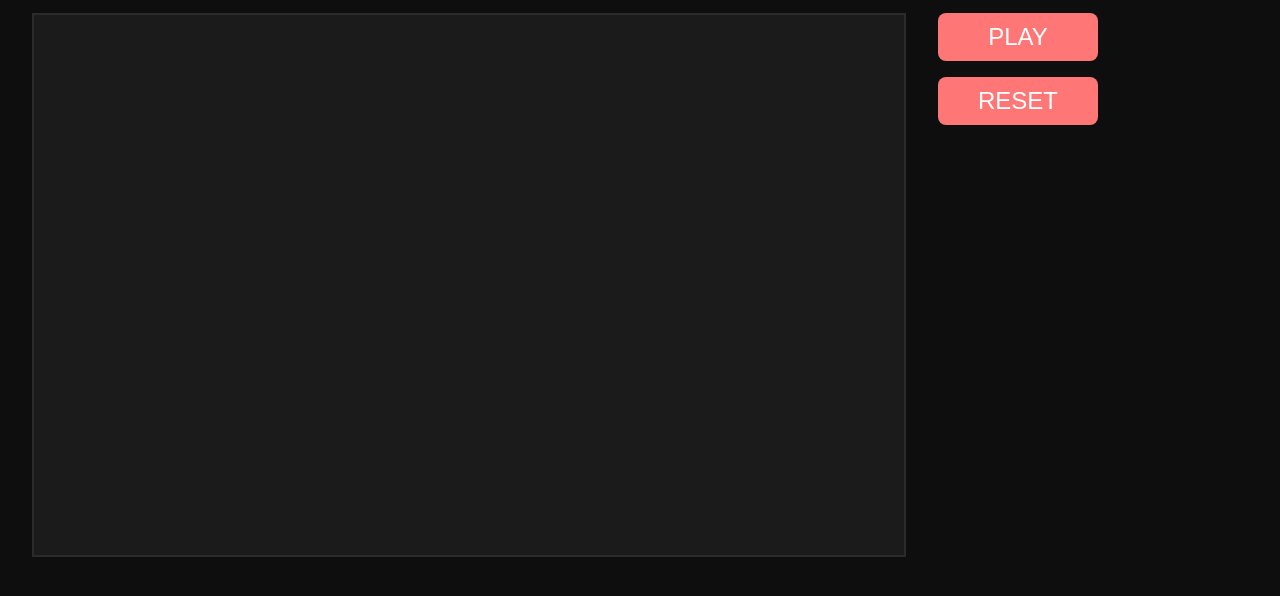
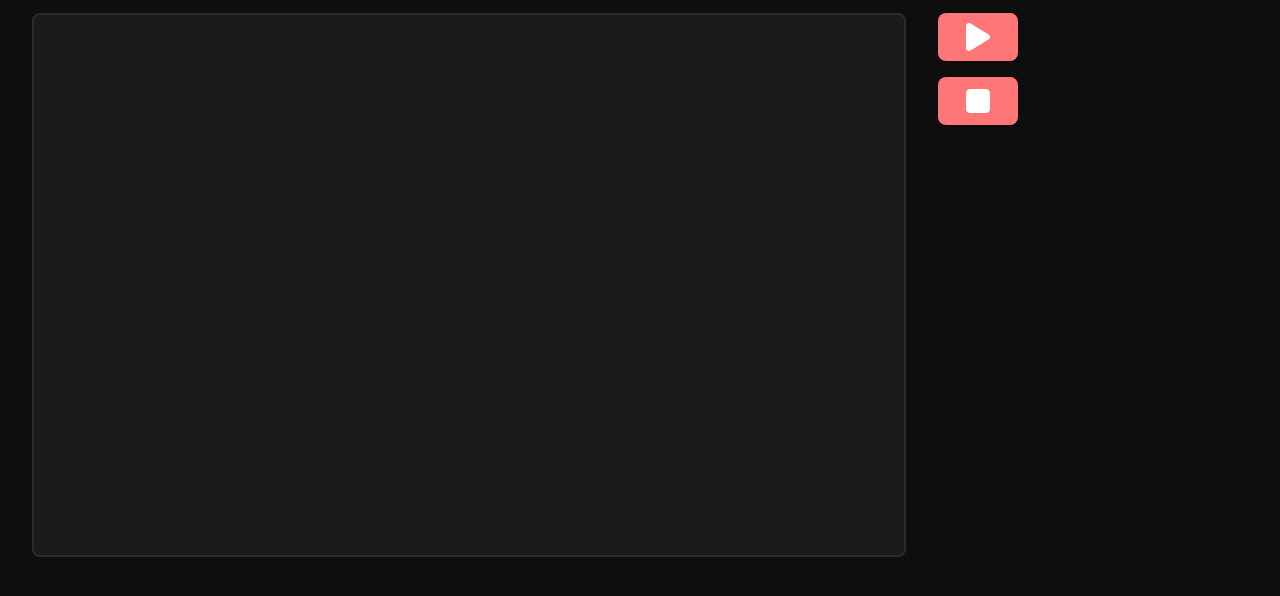
Before and after one commit to dmutr06/gofc, a website built with Vite: page index.html in a window 1280 px wide. Shown: the part 64-660 px from the top of the page. Built offline with nearby package versions, Linux system fonts and the light colour scheme.

Commit message:
some visual improvements

```diff
--- a/index.html
+++ b/index.html
@@ -11,8 +11,8 @@
     <div class="wrapper">
       <canvas id="screen" width="0" height="0"></canvas>
       <div class="control-panel">
-        <button class="control-btn" id="play">Play</button>
-        <button class="control-btn" id="reset">Reset</button>
+        <button class="control-btn" id="play"><img src="../src/icons/play.svg" alt="play" /></button>
+        <button class="control-btn" id="stop"><img src="../src/icons/stop.svg" alt="stop" /></button>
       </div>
     </div>
     <script type="module" src="/src/main.ts"></script>
--- a/src/main.ts
+++ b/src/main.ts
@@ -1,4 +1,6 @@
 import "./style.css";
+import pauseIcon from "./icons/pause.svg";
+import playIcon from "./icons/play.svg";
 
 window.addEventListener("DOMContentLoaded", main);
 const BASE_SIZE = 30;
@@ -15,7 +17,7 @@ function main(): void {
 	const screen = document.querySelector("#screen") as HTMLCanvasElement;
 	setCanvas(screen);
 	const playBtn = document.querySelector("#play") as HTMLButtonElement;
-	const resetBtn = document.querySelector("#reset") as HTMLButtonElement;
+	const stopBtn = document.querySelector("#stop") as HTMLButtonElement;
 	let cells = Array<number[] | null>(screen.width / size).fill(null).map(() => Array<number>(screen.height / size).fill(0));
 	let playing = false;
 
@@ -28,7 +30,7 @@ function main(): void {
 	}
 
 	if (!playBtn) {
-		throw new Error("No reset btn :(");
+		throw new Error("No stop btn :(");
 	}
 
 	function render() {
@@ -78,6 +80,17 @@ function main(): void {
 		}));
 	}
 
+	function updatePlayBtn(): void {
+		if (playing) {
+			playBtn.classList.add("playing");
+			playBtn.innerHTML = `<img src=${pauseIcon} />`;
+		} else {
+			playBtn.classList.remove("playing");
+			playBtn.innerHTML = `<img src=${playIcon} />`;
+		}
+
+	}
+
 	screen.addEventListener("mousedown", e => {
 		const x = e.offsetX;
 		const y = e.offsetY;
@@ -95,16 +108,14 @@ function main(): void {
 
 	playBtn.addEventListener("click", () => {
 		playing = !playing;
-		playBtn.classList.toggle("playing");
-		playBtn.textContent = playing ? "Pause" : "Play";
+		updatePlayBtn();
 	});
 
-	resetBtn.addEventListener("click", () => {
+	stopBtn.addEventListener("click", () => {
 		setCanvas(screen);
 		cells = initCells();
 		playing = false;
-		playBtn.classList.remove("playing");
-		playBtn.textContent = "Play";
+		updatePlayBtn();
 	});
 
 	window.addEventListener("resize", () => {
--- a/src/style.css
+++ b/src/style.css
@@ -28,6 +28,7 @@ canvas#screen {
   border: 2px #2b2b2b solid;
   /* max-width: 70%;
   max-height: 70%; */
+  border-radius: .5rem;
 }
 
 .control-panel {
@@ -41,33 +42,31 @@ canvas#screen {
   outline: none;
   background-color: #ff7676;
   border-radius: .5rem;
-  padding: .5rem;
-  width: 10rem;
+  padding: 0.5rem;
+  width: 5rem;
   height: 3rem;
   font-size: 1.5rem;
   color: #fff;
   text-transform: uppercase;
-  transition: .3s all;
+  transition: .4s all;
   cursor: pointer;
 }
 
-button#play {
-  border: none;
-  outline: none;
-  background-color: #ff7676;
-  border-radius: .5rem;
-  padding: .5rem;
-  width: 10rem;
-  height: 3rem;
-  font-size: 1.5rem;
-  color: #fff;
-  text-transform: uppercase;
-  transition: .3s all;
-  cursor: pointer;
+.control-btn:hover {
+  background-color: #ff6060;
+}
+
+.control-btn img {
+  height: 100%;
+  aspect-ratio: 1;
 }
 
 button#play.playing {
-  background-color: #9e0856;
+  background-color: #08799e;
+}
+
+button#play.playing:hover {
+  background-color: #066585;
 }
 
 @media (max-width: 800px) {
```
Also changed, not shown: src/icons/pause.svg (added), src/icons/play.svg (added), src/icons/stop.svg (added).
